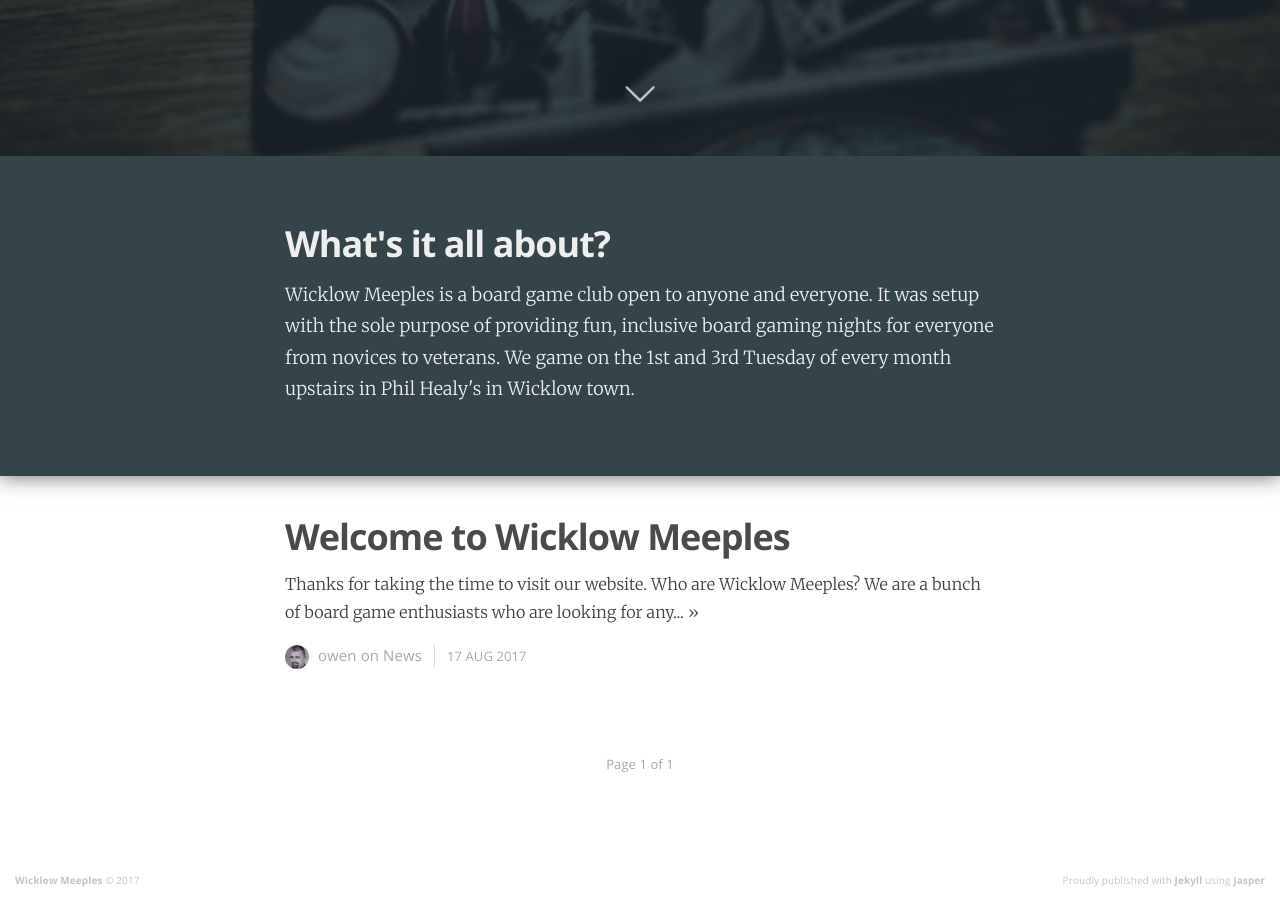
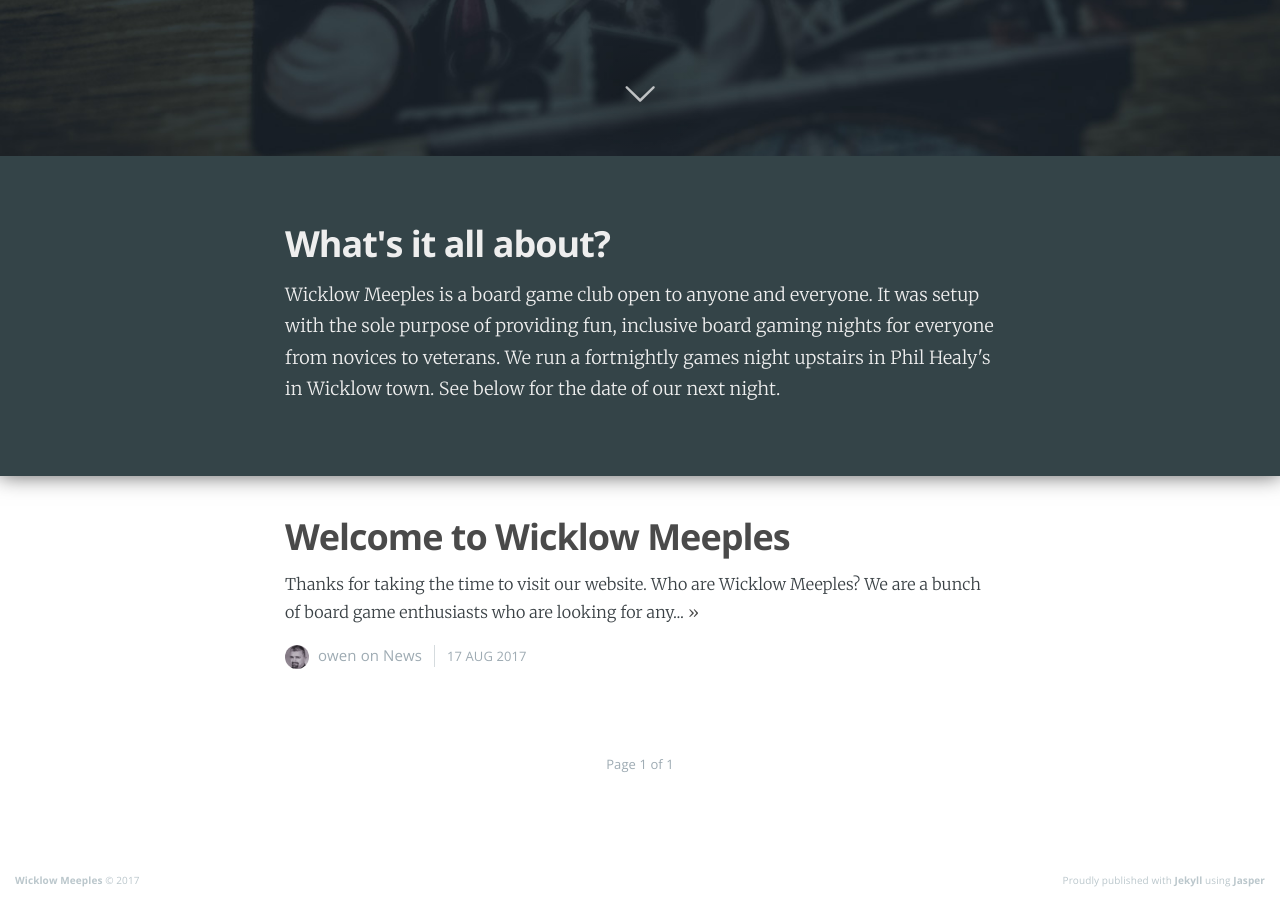
Before and after one commit to owenmcg/owenmcg.github.io, a Jekyll site: the page built from index.html, in a window 1280 px wide and 900 px high, scrolled down 744 px. Built offline with Jekyll 4.4.1, drawn with Linux system fonts in a browser that asks for light colours; nearby versions of some CDN libraries; the list of posts is cut into pages by our own code.

Commit message:
welcome message

```diff
--- a/index.html
+++ b/index.html
@@ -33,7 +33,7 @@
 <div id="welcome" class="content welcome">
     <div class="post">
         <h2 class="post-title welcome">What's it all about?</h2>
-        <p class="post-excerpt">Wicklow Meeples is a board game club open to anyone and everyone. It was setup with the sole purpose of providing fun, inclusive board gaming nights for everyone from novices to veterans. We game on the 1st and 3rd Tuesday of every month upstairs in Phil Healy's in Wicklow town.
+        <p class="post-excerpt">Wicklow Meeples is a board game club open to anyone and everyone. It was setup with the sole purpose of providing fun, inclusive board gaming nights for everyone from novices to veterans. We run a fortnightly games night upstairs in Phil Healy's in Wicklow town. See below for the date of our next night.
         </p>
     </div>
 </div>
```
